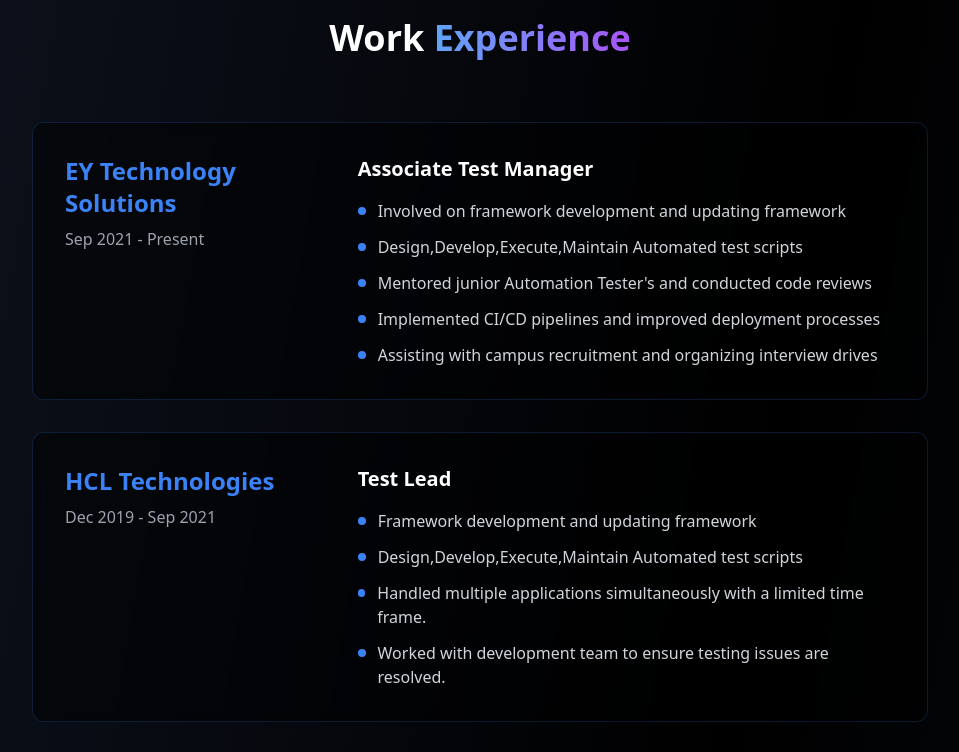
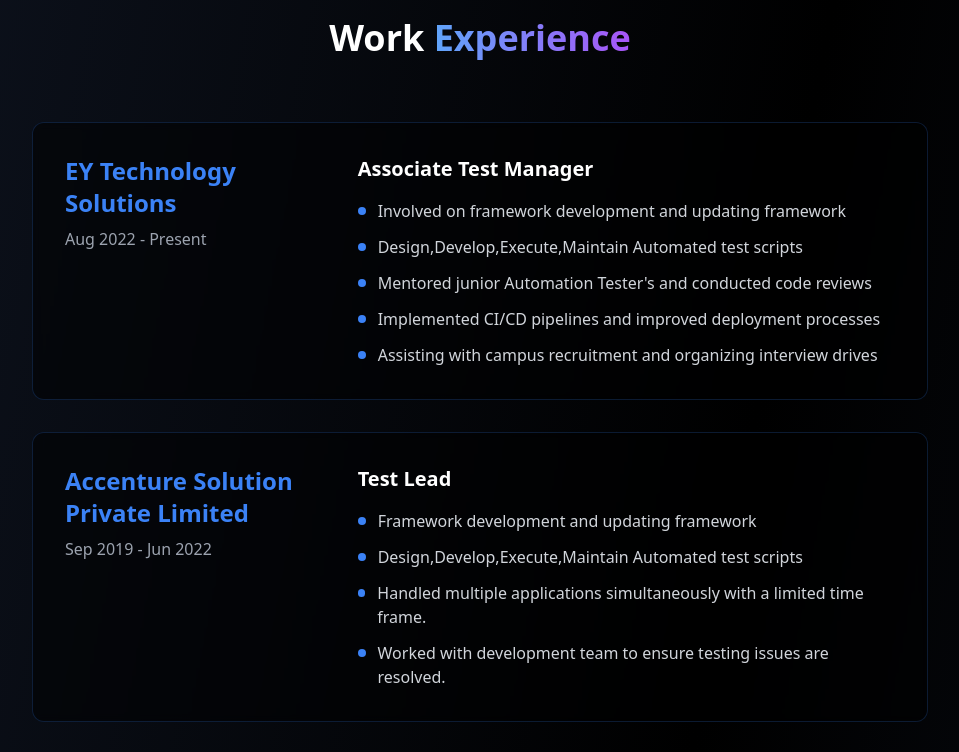
Before and after one commit to SGK2425/Lak-webportfolio, a React (Vite) app: page / in a window 1280 px wide. Shown: the part 1520-2272 px from the top of the page, without its empty margins (160-1119 px from the left). Built offline with nearby package versions, Linux system fonts and the light colour scheme.

Commit message:
Update App.tsx
Updated company details

```diff
--- a/src/App.tsx
+++ b/src/App.tsx
@@ -317,7 +317,7 @@
               {
                 company: 'EY Technology Solutions',
                 role: 'Associate Test Manager',
-                period: 'Sep 2021 - Present',
+                period: 'Aug 2022 - Present',
                 description: [
                   'Involved on framework development and updating framework',
                   'Design,Develop,Execute,Maintain Automated test scripts',
@@ -327,9 +327,9 @@
                 ]
               },
               {
-                company: 'HCL Technologies',
+                company: 'Accenture Solution Private Limited',
                 role: 'Test Lead',
-                period: 'Dec 2019 - Sep 2021',
+                period: 'Sep 2019 - Jun 2022',
                 description: [
                   'Framework development and updating framework',
                   'Design,Develop,Execute,Maintain Automated test scripts',
@@ -338,37 +338,17 @@
                 ]
               },
               {
-                company: 'Hexaware Technologies',
-                role: 'System Analyst',
-                period: 'Jan 2018 - Dec 2019',
+                company: 'HCL Technologies',
+                role: 'Test Lead',
+                period: 'Apr 2017 - Aug 2019',
                 description: [
                   'Framework development and updating framework',
                   'Design,Develop,Execute,Maintain Automated test scripts',
-                  'Data validation using Excel and VB script macros to validate hug data check',
-                  'Prepared WSR and DSR and shared the same to the onsite counterpart.'
+                  'Handled multiple applications simultaneously with a limited time frame.',
+                  'Worked with development team to ensure testing issues are resolved.'
                 ]
               },
-              {
-                company: 'Payoda Technology Inc',
-                role: 'Senior Test Engineer',
-                period: 'Dec 2014 - Nov 2017',
-                description: [
-                  'Fully involved on framework development ',
-                  'Design,Develop,Execute,Maintain Automated test scripts',
-                  'Bug reporting, Retesting and closure of the bugs upon bug fix.',
-                  'Extensively involved in providing functional training to new team members.'
-                ]
-              },
-              {
-                company: 'Iframes Technologies',
-                role: 'Software Developer',
-                period: 'Jan 2013 - Dec 2014',
-                description: [
-                  'Involved in the preparation of Test Scenarios',
-                  'Test Cases & Test execution for various levels of testing like Functional and Regression Testing.',
-                  'Develop and Execute,Maintain Automated test scripts',
-                ]
-              }
+
             ].map((job, index) => (
               <div key={index} className="p-8 bg-black/50 backdrop-blur-sm rounded-xl border border-blue-500/20 hover:border-blue-500 transition-colors">
                 <div className="flex flex-col md:flex-row gap-6">
@@ -552,7 +532,7 @@
             <p className="text-gray-300 mb-6">{selectedProject.projectDescription}</p>
             <h3 className="project-title">Roles & Responsibility:</h3>
             <ul className="list-disc list-inside text-gray-300">
-              {selectedProject.Roles.map((role, index) => ( // Corrected variable name to 'role'
+              {selectedProject.Roles.map((role: any, index: any) => ( // Corrected variable name to 'role'
                 <li key={index}>{role}</li>
               ))}
             </ul>
```
